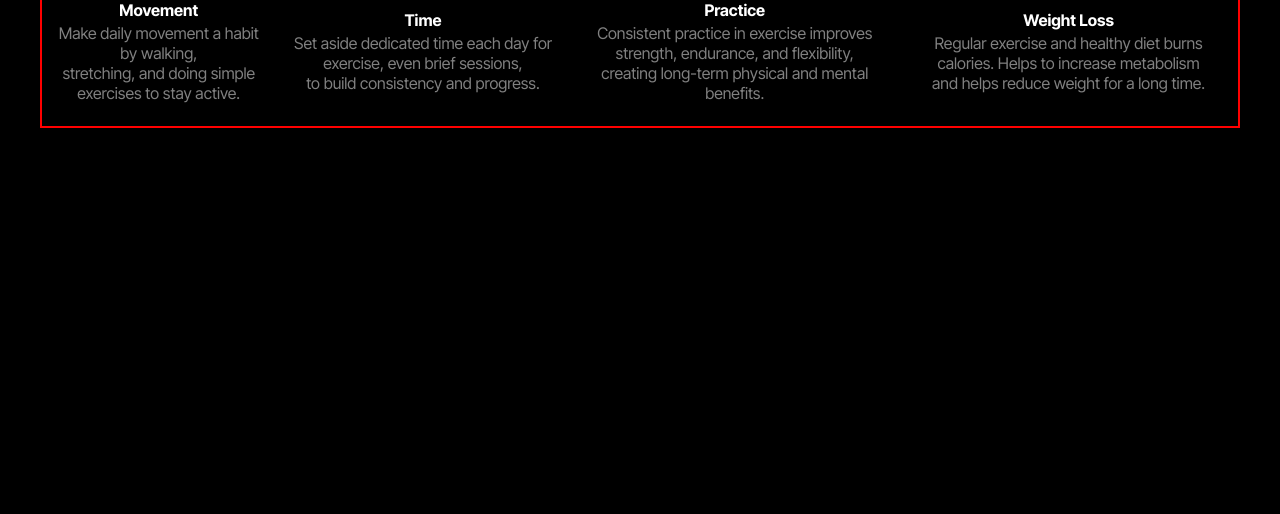
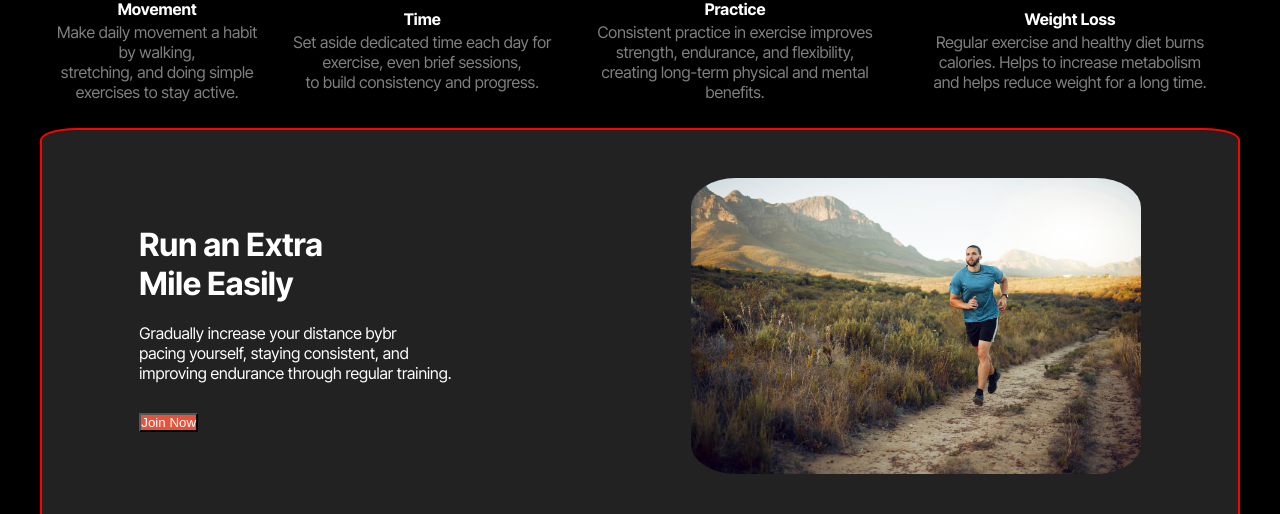
Before and after one commit to Suvobd100/B10A2-versatile-ui, a plain HTML site: page index.html in a window 1280 px wide. Shown: the part 1224-1738 px from the top of the page. Before the commit the page ends 1352 px from the top, so only its background shows below. Drawn offline with Linux system fonts and the light colour scheme.

Commit message:
added run extra section

```diff
--- a/asstes/styles/style.css
+++ b/asstes/styles/style.css
@@ -198,7 +198,7 @@
     max-width: 1200px;
     margin: 0 auto;
     min-height: 600px;
-    border: 2px solid red;
+    /* border: 2px solid red; */
 }
 
 .habits-container h1{
@@ -270,3 +270,40 @@
 }
 
 /* habits section end */
+
+/* run extra start */
+.run-extra-section{
+    max-width: 1200px;
+    margin: 0 auto;
+    min-height: 400px;
+    border: 2px solid red;
+    display: flex;
+    justify-content: center;
+    align-content:space-between;
+    align-items: center;
+    background-color: rgb(34, 34, 34);
+    gap: 20%;
+    border-radius: 3%;
+}
+
+.run-extra-text{
+    color: white;
+}
+.run-extra-text p{
+    margin-top: 20px;
+
+}
+.btn-join-now{
+    background-color: #E6533C;
+    color: white;
+    margin-top: 30px;
+
+}
+
+.run-extra-img img{
+
+    /* height: 300px; */
+    width: 450px;
+    border-radius:10%;
+}
+/* run extra end */
--- a/index.html
+++ b/index.html
@@ -160,6 +160,24 @@
 
         </div>
         <!-- habit section end -->
+
+        <!-- run extra start -->
+
+            <div class="run-extra-section">
+                <div class="run-extra-text">
+                    <h1>Run an Extra <br>
+                        Mile Easily</h1>
+                        <p>Gradually increase your distance bybr   <br> pacing yourself, staying consistent, and <br> improving endurance through regular training.</p>
+                        <button class="btn-join-now">Join Now</button>
+                    </div>
+                <div class="run-extra-img">
+                    <img src="./asstes/images/run.jpg" alt="">
+
+                </div>
+
+            </div>
+
+        <!-- run extra end -->
     </main>
     <footer></footer>
 
```
